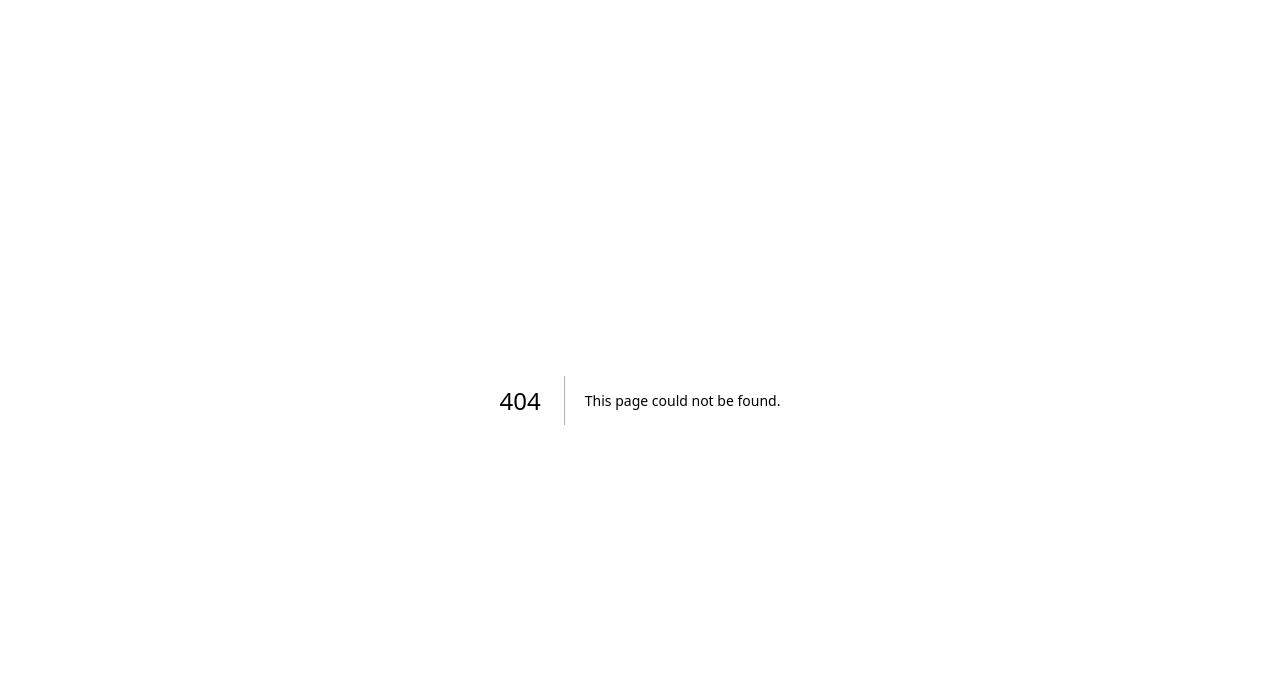
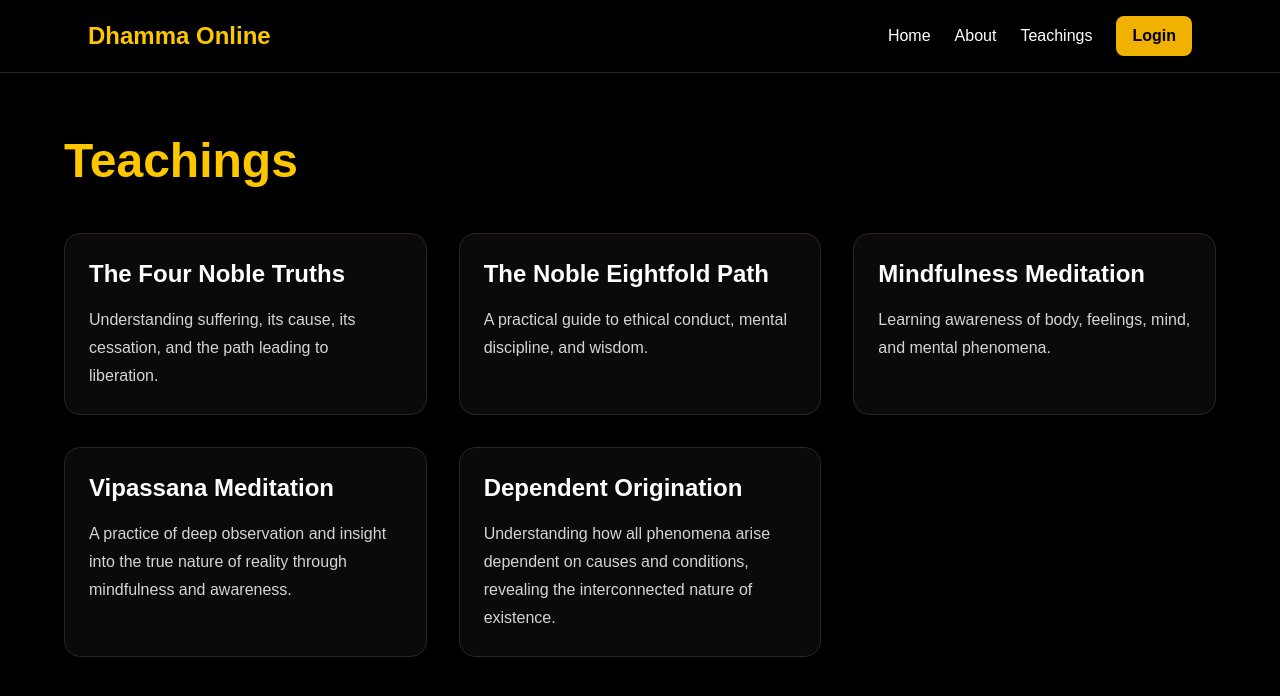
Before and after one commit to arjunarama/dhammaonline, a Next.js app: page /teachings in a window 1280 px wide. Before the commit this address had no page. Shown: the top 696 px of the page. Built offline with nearby package versions, Linux system fonts and the light colour scheme.

Commit message:
Added teachings pages and redesigned homepage

```diff
--- /dev/null
+++ b/app/about/page.tsx
@@ -0,0 +1,28 @@
+export default function AboutPage() {
+  return (
+    <main className="min-h-screen bg-stone-950 text-white px-6 py-16">
+      <div className="max-w-4xl mx-auto">
+        <h1 className="text-5xl font-bold mb-8 text-yellow-400">
+          About Dhamma Online
+        </h1>
+
+        <p className="text-lg text-stone-300 leading-8 mb-6">
+          Dhamma Online is a modern platform dedicated to sharing the teachings
+          of the Buddha in a simple, accessible, and meaningful way.
+        </p>
+
+        <p className="text-lg text-stone-300 leading-8 mb-6">
+          The goal of this project is to make authentic Dhamma teachings
+          available to people around the world through technology, thoughtful
+          design, and structured learning experiences.
+        </p>
+
+        <p className="text-lg text-stone-300 leading-8">
+          This platform will gradually include teachings, articles, guided
+          learning paths, audio resources, and a members area for deeper study
+          and practice.
+        </p>
+      </div>
+    </main>
+  );
+}
--- a/app/layout.tsx
+++ b/app/layout.tsx
@@ -1,6 +1,7 @@
 import type { Metadata } from "next";
 import { Geist, Geist_Mono } from "next/font/google";
 import "./globals.css";
+import Navbar from "@/components/navbar";
 
 const geistSans = Geist({
   variable: "--font-geist-sans",
@@ -13,8 +14,8 @@ const geistMono = Geist_Mono({
 });
 
 export const metadata: Metadata = {
-  title: "Create Next App",
-  description: "Generated by create next app",
+  title: "Dhamma Online",
+  description: "Learn and practice the teachings of the Buddha",
 };
 
 export default function RootLayout({
@@ -27,7 +28,10 @@ export default function RootLayout({
       lang="en"
       className={`${geistSans.variable} ${geistMono.variable} h-full antialiased`}
     >
-      <body className="min-h-full flex flex-col">{children}</body>
+      <body className="min-h-full flex flex-col bg-black text-white">
+        <Navbar />
+        {children}
+      </body>
     </html>
   );
 }
--- /dev/null
+++ b/app/teachings/page.tsx
@@ -0,0 +1,50 @@
+import TeachingCard from "@/components/TeachingCard";
+const teachings = [
+  {
+    title: "The Four Noble Truths",
+    description:
+      "Understanding suffering, its cause, its cessation, and the path leading to liberation.",
+  },
+  {
+    title: "The Noble Eightfold Path",
+    description:
+      "A practical guide to ethical conduct, mental discipline, and wisdom.",
+  },
+  {
+    title: "Mindfulness Meditation",
+    description:
+      "Learning awareness of body, feelings, mind, and mental phenomena.",
+  },
+  {
+  title: "Vipassana Meditation",
+  description:
+    "A practice of deep observation and insight into the true nature of reality through mindfulness and awareness.",
+},
+{
+  title: "Dependent Origination",
+  description:
+    "Understanding how all phenomena arise dependent on causes and conditions, revealing the interconnected nature of existence.",
+}
+];
+
+export default function TeachingsPage() {
+  return (
+    <main className="min-h-screen bg-black text-white px-6 py-16">
+      <div className="max-w-6xl mx-auto">
+        <h1 className="text-5xl font-bold text-yellow-400 mb-12">
+          Teachings
+        </h1>
+
+        <div className="grid gap-8 md:grid-cols-2 lg:grid-cols-3">
+          {teachings.map((teaching) => (
+            <TeachingCard
+                key={teaching.title}
+                title={teaching.title}
+                description={teaching.description}
+            />
+          ))}
+        </div>
+      </div>
+    </main>
+  );
+}
--- /dev/null
+++ b/components/TeachingCard.tsx
@@ -0,0 +1,21 @@
+type TeachingCardProps = {
+  title: string;
+  description: string;
+};
+
+export default function TeachingCard({
+  title,
+  description,
+}: TeachingCardProps) {
+  return (
+    <div className="border border-stone-800 rounded-2xl p-6 bg-stone-950 hover:border-yellow-500 transition">
+      <h2 className="text-2xl font-semibold mb-4">
+        {title}
+      </h2>
+
+      <p className="text-stone-300 leading-7">
+        {description}
+      </p>
+    </div>
+  );
+}
--- /dev/null
+++ b/components/navbar.tsx
@@ -0,0 +1,32 @@
+import Link from "next/link";
+
+export default function Navbar() {
+  return (
+    <nav className="w-full border-b border-stone-800 bg-black text-white">
+      <div className="max-w-6xl mx-auto px-6 py-4 flex items-center justify-between">
+
+        <Link href="/" className="text-2xl font-bold text-yellow-400">
+          Dhamma Online
+        </Link>
+
+        <div className="flex items-center gap-6">
+          <Link href="/" className="hover:text-yellow-400 transition">
+            Home
+          </Link>
+
+          <Link href="/about" className="hover:text-yellow-400 transition">
+            About
+          </Link>
+
+          <Link href="/teachings" className="hover:text-yellow-400 transition">
+            Teachings
+          </Link>
+
+          <button className="bg-yellow-500 text-black px-4 py-2 rounded-lg font-semibold hover:bg-yellow-400 transition">
+            Login
+          </button>
+        </div>
+      </div>
+    </nav>
+  );
+}
```
